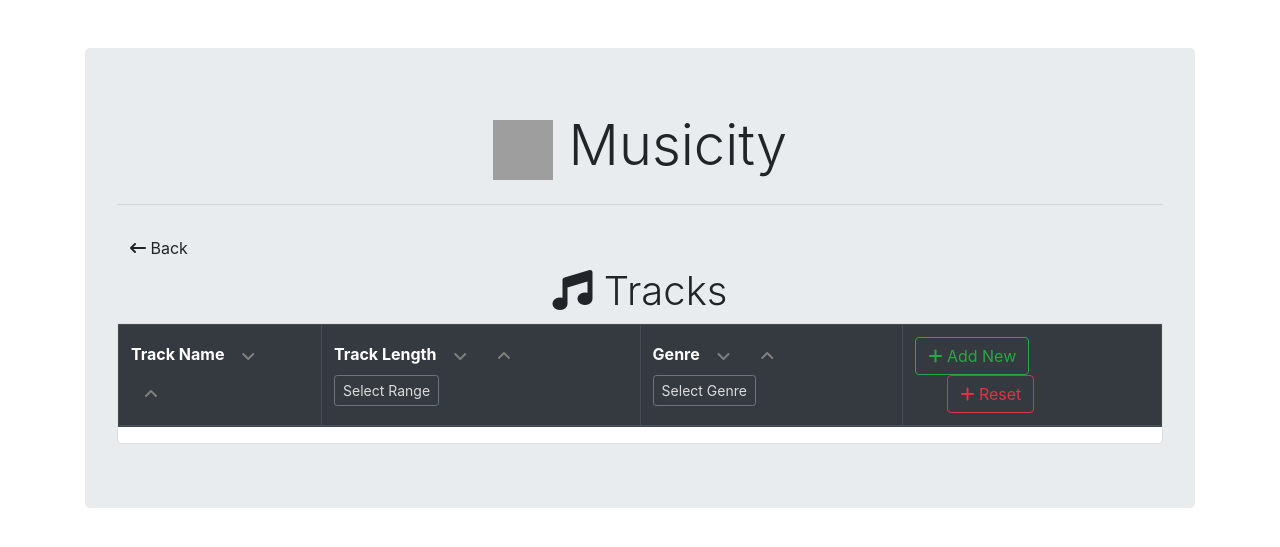
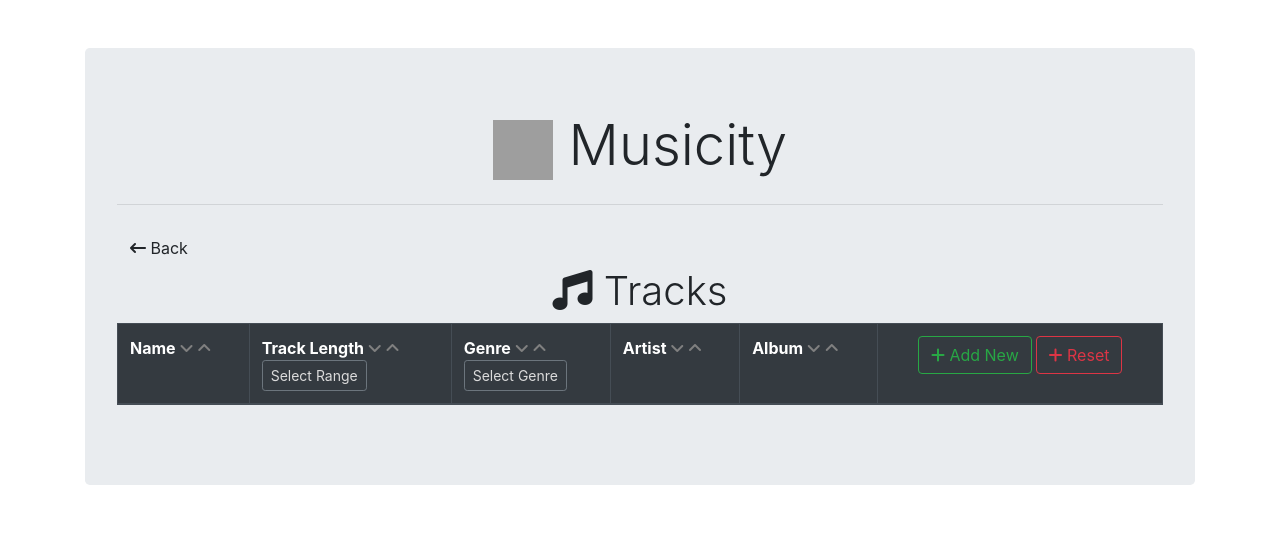
Before and after one commit to Chili404/Musicity, a Django app: page /musicity/track/ in a window 1280 px wide. Shown: the top 547 px of the page. Run offline with Django 4.2, Linux system fonts and the light colour scheme; data that the repository does not hold is empty; some libraries are stand-ins or nearby versions; grey boxes are pictures that could not be loaded.

Commit message:
Neatened Things Up

```diff
--- a/musicity/views.py
+++ b/musicity/views.py
@@ -1,5 +1,5 @@
 from django.shortcuts import redirect
 
 def redirect_view(request):
-    response = redirect('/musicity/home')
+    response = redirect('/musicity/')
     return response
--- a/musicity_db/forms.py
+++ b/musicity_db/forms.py
@@ -5,17 +5,27 @@ from .models import *
 class TrackForm(forms.ModelForm):
     class Meta:
         model = Track
-        fields = ('name', 'duration', 'genre')  # , 'artist_id', 'album_id')
+        fields = ('name', 'duration', 'genre', 'artist_id', 'album_id')
         labels = {
             'name': 'Track Name',
-            'duration': 'Track Length (sec)'
+            'duration': 'Track Length (sec)',
+            'artist_id': 'Artist',
+            'album_id': 'Album'
         }
 
     def __init__(self, *args, **kwargs):
         super(TrackForm, self).__init__(*args, **kwargs)
-        #self.fields['artist_id'].empty_label = "Select"
-        #self.fields['album_id'].empty_label = "Select"
+        self.fields['artist_id'].empty_label = "Select"
+        self.fields['album_id'].empty_label = "Select"
 
+class TrackDurationQueryForm(forms.Form):
+    start_duration = forms.IntegerField(label="Start Time")
+    end_duration = forms.IntegerField(label="End Time")
+
+class TrackGenreQueryForm(forms.ModelForm):
+    class Meta:
+        model=Track
+        fields = ('genre',)
 
 class AlbumForm(forms.ModelForm):
     class Meta:
@@ -30,21 +40,14 @@ class AlbumForm(forms.ModelForm):
         super(AlbumForm, self).__init__(*args, **kwargs)
         self.fields['artist_id'].empty_label = "Select"
 
-
-class TrackDurationQueryForm(forms.Form):
-    start_duration = forms.IntegerField(label="Start Time")
-    end_duration = forms.IntegerField(label="End Time")
-
-class TrackGenreQueryForm(forms.ModelForm):
-    class Meta:
-        model=Track
-        fields = ('genre',)
 class ArtistForm(forms.ModelForm):
     class Meta:
         model = Artist
-        fields = ('name',)
+        fields = ('name', 'location', 'label_id')
         labels = {
             'name': 'Artist Name',
+            'location': 'Location',
+            'label_id': 'Label'
         }
 
     def __init__(self, *args, **kwargs):
--- a/musicity_db/models.py
+++ b/musicity_db/models.py
@@ -15,7 +15,8 @@ class Label(models.Model):
 
 class Artist(models.Model):
     name = models.CharField(max_length=100)
-    age = models.IntegerField()
+    location = models.CharField(max_length=100)
+    label_id = models.ForeignKey(Label, on_delete=models.CASCADE)
 
     def __str__(self):
         return self.name
@@ -32,10 +33,15 @@ class Album(models.Model):
         ('hh', 'hip-hop'),
         ('e', 'dance/electronic'),
         ('l', 'latin'),
+        ('e', 'experimental'),
+        ('na', 'N/A')
     )
     name = models.CharField(max_length=100)
     genre = models.CharField(max_length=2, choices=GENRES)
-    #artist_id = models.ForeignKey(Artist, on_delete=models.CASCADE)
+    artist_id = models.ForeignKey(Artist, on_delete=models.CASCADE)
+
+    def __str__(self):
+        return self.name
 
 
 class Track(models.Model):
@@ -49,9 +55,14 @@ class Track(models.Model):
         ('hh', 'hip-hop'),
         ('e', 'dance/electronic'),
         ('l', 'latin'),
+        ('e', 'experimental'),
+        ('na', 'N/A')
     )
     name = models.CharField(max_length=100)
     duration = models.IntegerField()
     genre = models.CharField(max_length=2, choices=GENRES)
-    #artist_id = models.ForeignKey(Artist, on_delete=models.CASCADE)
-    # album_id = models.ForeignKey(Album, on_delete=models.CASCADE) #Cascade means if corresponding album is deleted, track will be deleted too
+    artist_id = models.ForeignKey(Artist, on_delete=models.CASCADE)
+    album_id = models.ForeignKey(Album, on_delete=models.CASCADE, blank=True, null=True) #Cascade means if corresponding album is deleted, track will be deleted too
+
+    def __str__(self):
+        return self.name
--- a/musicity_db/templates/musicity_db/album_form.html
+++ b/musicity_db/templates/musicity_db/album_form.html
@@ -14,7 +14,7 @@
     </div>
     <div class="row">
         <div class="col-md-4">
-            <a href="{% url 'track_list' %}" class="btn btn-secondary btn-block btn-lg">
+            <a href="{% url 'album_list' %}" class="btn btn-secondary btn-block btn-lg">
                 <i class="fas fa-stream"></i> Back
             </a>
         </div>
--- a/musicity_db/templates/musicity_db/track_form.html
+++ b/musicity_db/templates/musicity_db/track_form.html
@@ -5,12 +5,13 @@
     {% csrf_token %}
     {{form.name|as_crispy_field}}
     {{form.duration|as_crispy_field}}
+    {{form.genre|as_crispy_field}}
     <div class="row">
         <div class="col-md-6">
-            {{form.genre|as_crispy_field}}
+            {{form.artist_id|as_crispy_field}}
         </div>
         <div class="col-md-6">
-            {{form.artist_id|as_crispy_field}}
+            {{form.album_id|as_crispy_field}}
         </div>
     </div>
     <div class="row">
--- a/musicity_db/templates/musicity_db/track_list.html
+++ b/musicity_db/templates/musicity_db/track_list.html
@@ -11,25 +11,27 @@
         Tracks
     </h3>
 </div>
-<div class="card">
+<div class="table-responsive">
     <table class="table table-striped table-bordered table-dark">
         <thead class="thead-dark font-weight-bold">
             <tr>
-            <td> Track Name
-                <a href="{% url 'track_sort_asc' 'name' %}" class="btn">
+                <td>
+                    Name
+                    <a href="{% url 'track_sort_asc' 'name' %}" >
                             <i class="fa-solid fa-angle-down", style="color:gray"></i>
                     </a>
-                <a href="{% url 'track_sort_dec' '-name' %}" class="btn">
+                    <a style="margin-left: 0em;" href="{% url 'track_sort_dec' '-name' %}" >
                             <i class="fa-solid fa-angle-up" style="color:gray"></i>
                     </a>
                 </td>
                 <td> Track Length
-                <a href="{% url 'track_sort_asc' 'duration' %}" class="btn">
+                    <a href="{% url 'track_sort_asc' 'duration' %}" >
                         <i class="fa-solid fa-angle-down" style="color:gray"></i>
                     </a>
-                <a href="{% url 'track_sort_dec' '-duration' %}" class="btn">
+                    <a href="{% url 'track_sort_dec' '-duration' %}" >
                         <i class="fa-solid fa-angle-up" style="color:gray"></i>
                     </a>
+                    <div>
                         <button class="btn btn-outline-secondary btn-sm" type="button" data-toggle="collapse"  href="#durationcollapse" aria-expanded="false" aria-haspopup="true" style="color:#dbdbdb ">
                                 Select Range
                         </button>
@@ -44,14 +46,16 @@
                                 </div>
                             </form>
                         </div>
+                    </div>
                 </td>
                 <td> Genre
-                <a href="{% url 'track_sort_asc' 'genre' %}" class="btn">
+                    <a href="{% url 'track_sort_asc' 'genre' %}" >
                         <i class="fa-solid fa-angle-down" style="color:gray"></i>
                     </a>
-                <a href="{% url 'track_sort_dec' '-genre' %}" class="btn">
+                    <a href="{% url 'track_sort_dec' '-genre' %}" >
                         <i class="fa-solid fa-angle-up" style="color:gray"></i>
                     </a>
+                    <div>
                         <button class="btn btn-outline-secondary btn-sm" type="button" data-toggle="collapse"  href="#genrecollapse" aria-expanded="false" aria-haspopup="true" style="color:#dbdbdb ">
                             Select Genre
                         </button>
@@ -65,6 +69,8 @@
                                     color:White; font-weight:600; border-width: 1px; font-family:Tahoma, sans-serif; font-style: normal;"/>
                                 </div>
                             </form>
+                        </div>
+                    </div>
                 </td>
                 <!--<td> Artist
                     <a href="{% url 'track_sort_asc' 'artist_id' %}" class="btn">
@@ -74,13 +80,31 @@
                         <i class="fa-solid fa-angle-up" style="color:gray"></i>
                     </a>
                 </td>-->
+                <td> Artist
+                    <a href="{% url 'track_sort_asc' 'name' %}" >
+                        <i class="fa-solid fa-angle-down", style="color:gray"></i>
+                    </a>
+                    <a href="{% url 'track_sort_dec' '-name' %}" >
+                        <i class="fa-solid fa-angle-up" style="color:gray"></i>
+                    </a>
+                </td>
+                <td> Album
+                    <a href="{% url 'track_sort_asc' 'name' %}" >
+                        <i class="fa-solid fa-angle-down", style="color:gray"></i>
+                    </a>
+                    <a href="{% url 'track_sort_dec' '-name' %}" >
+                        <i class="fa-solid fa-angle-up" style="color:gray"></i>
+                    </a>
+                </td>
                 <td>
+                    <div class="text-center">
                         <a href="{% url 'track_insert' %}" class="btn btn-outline-success">
                             <i class="fas fa-plus"></i> Add New
                         </a>
-                <a  style="margin-left: 2em;" href="{% url 'track_list' %}" class="btn btn-outline-danger">
+                        <a style="margin-left: 0em;" href="{% url 'track_list' %}" class="btn btn-outline-danger">
                             <i class="fas fa-plus"></i> Reset
                         </a>
+                    </div>
                 </td>
             </tr>
         </thead>
@@ -90,7 +114,8 @@
                     <td>{{track.name}}</td>
                     <td>{{track.duration}}</td>
                     <td>{{track.genre}}</td>
-
+                    <td>{{track.artist_id}}</td>
+                    <td>{{track.album_id}}</td>
                     <td>
                         <div class="text-center">
 
--- a/musicity_db/urls.py
+++ b/musicity_db/urls.py
@@ -1,8 +1,7 @@
 from django.urls import path, include
 from . import views
 urlpatterns = [
-    path('home/', views.home, name="home"),
-
+    path('', views.home, name="home"),
     # track urls
     # localhost:p#/employee/list
     path('track/', views.track_list, name="track_list"),
--- a/musicity_db/views.py
+++ b/musicity_db/views.py
@@ -1,7 +1,9 @@
+import sys
 from django.shortcuts import render, redirect
 from .forms import *
-from .forms import TrackDurationQueryForm
 from .models import *
+from django.db import connection
+
 # Create your views here.
 
 
@@ -14,11 +16,9 @@ def home(request):
 
 def track_list(request):
     track_list = Track.objects.all().order_by('name', 'duration')
-    #track_list = Track.objects.all().order_by('-duration')
-    original_stdout = sys.stdout # Save a reference to the original standard output
-
     form_time = TrackDurationQueryForm(request.POST or None)
     form_genre = TrackGenreQueryForm(request.POST or None)
+    #form = TrackDurationQueryForm(request.POST or None)
     if request.method == "POST":
         if 'query_duration' in request.POST:
             form_time = TrackDurationQueryForm(request.POST)
@@ -46,6 +46,7 @@ def track_list(request):
         #        sys.stdout = original_stdout
 
     context = {'track_list': track_list, 'formTime':form_time, 'formGenre': form_genre}
+    #context = {'track_list': track_list, 'form':form}
     return render(request, "musicity_db/track_list.html", context)
 
 
```
Also changed, not shown: musicity_db/templates/musicity_db/album_list.html (+13 -7 lines), musicity_db/templates/musicity_db/artist_form.html (+8 -0 lines), musicity_db/templates/musicity_db/artist_list.html (+25 -5 lines), musicity_db/migrations/0015_label_remove_artist_location_artist_age_and_more.py (added), musicity_db/migrations/0016_remove_artist_age_artist_location.py (added), musicity_db/migrations/0017_artist_label_id.py (added), musicity_db/migrations/0018_alter_album_genre_alter_track_genre.py (added), musicity_db/migrations/0019_alter_track_album_id.py (added). Lines whose indentation alone changed are shown as unchanged.
